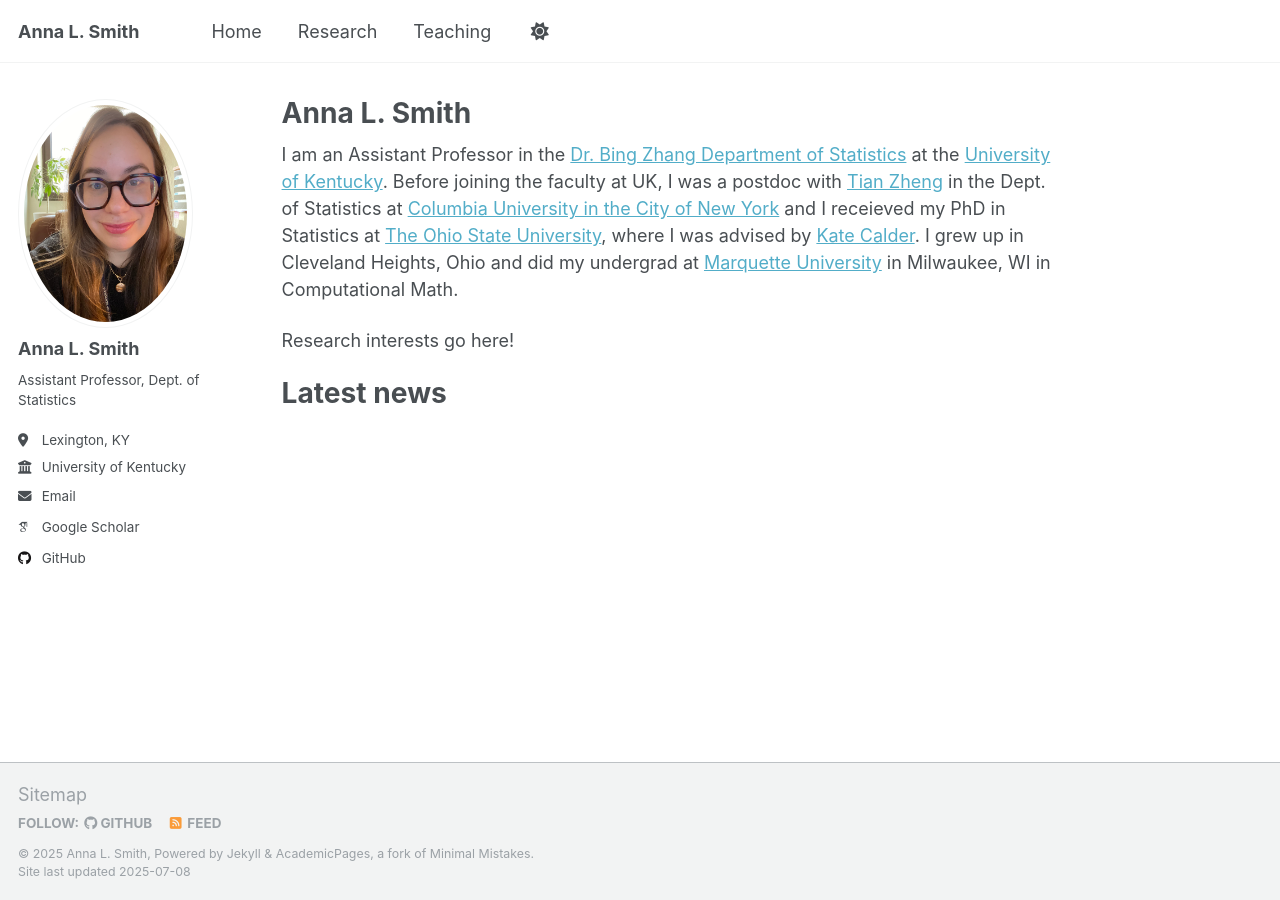
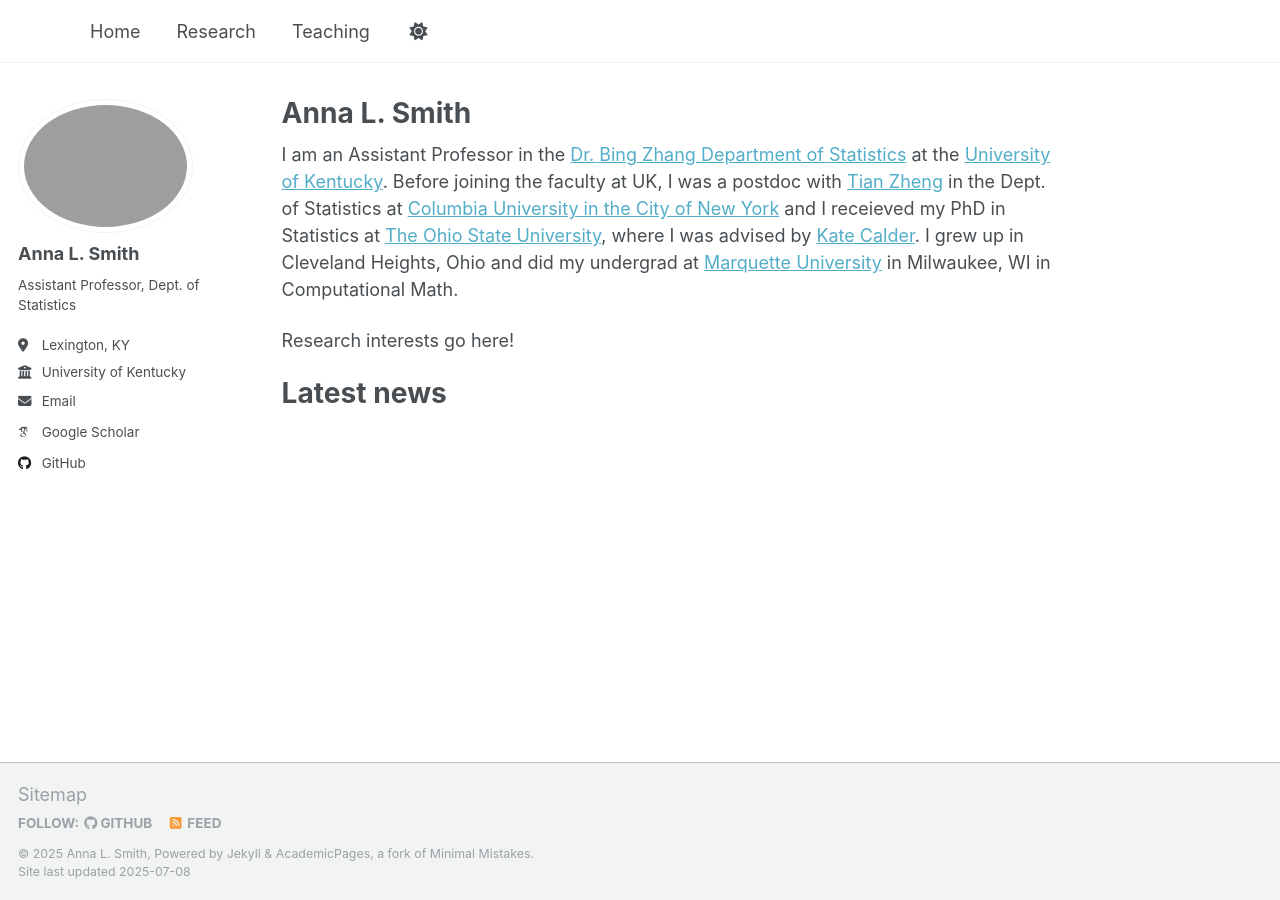
Before and after one commit to annalantzsmith/annalantzsmith.github.io, a Jekyll site: the page built from _pages/about.md, in a window 1280 px wide. Built offline with Jekyll 4.4.1, drawn with Linux system fonts in a browser that asks for light colours; some web fonts are replaced; a script that is not in the unit is left out.

Commit message:
Update _config.yml
removed site title; changed profile pic

```diff
--- a/_config.yml
+++ b/_config.yml
@@ -9,7 +9,7 @@
 # Basic Site Settings
 locale                   : "en-US"
 site_theme               : "default"
-title                    : "Anna L. Smith"
+title                    : ""
 title_separator          : "-"
 name                     : &name "Anna L. Smith"
 description              : &description "Asst. Prof., Statistics at UK"
@@ -22,7 +22,7 @@ repository               : "academicpages/academicpages.github.io"
 #               Additional customization can be done by editing /_includes/author-profile.html
 author:
   # Biographic information
-  avatar           : "profile.png"
+  avatar           : "AnnaSmith_profile.jpg"
   name             : "Anna L. Smith" # sidebar name
   pronouns         : # example: "she/her"
   bio              : "Assistant Professor, Dept. of Statistics"
```
